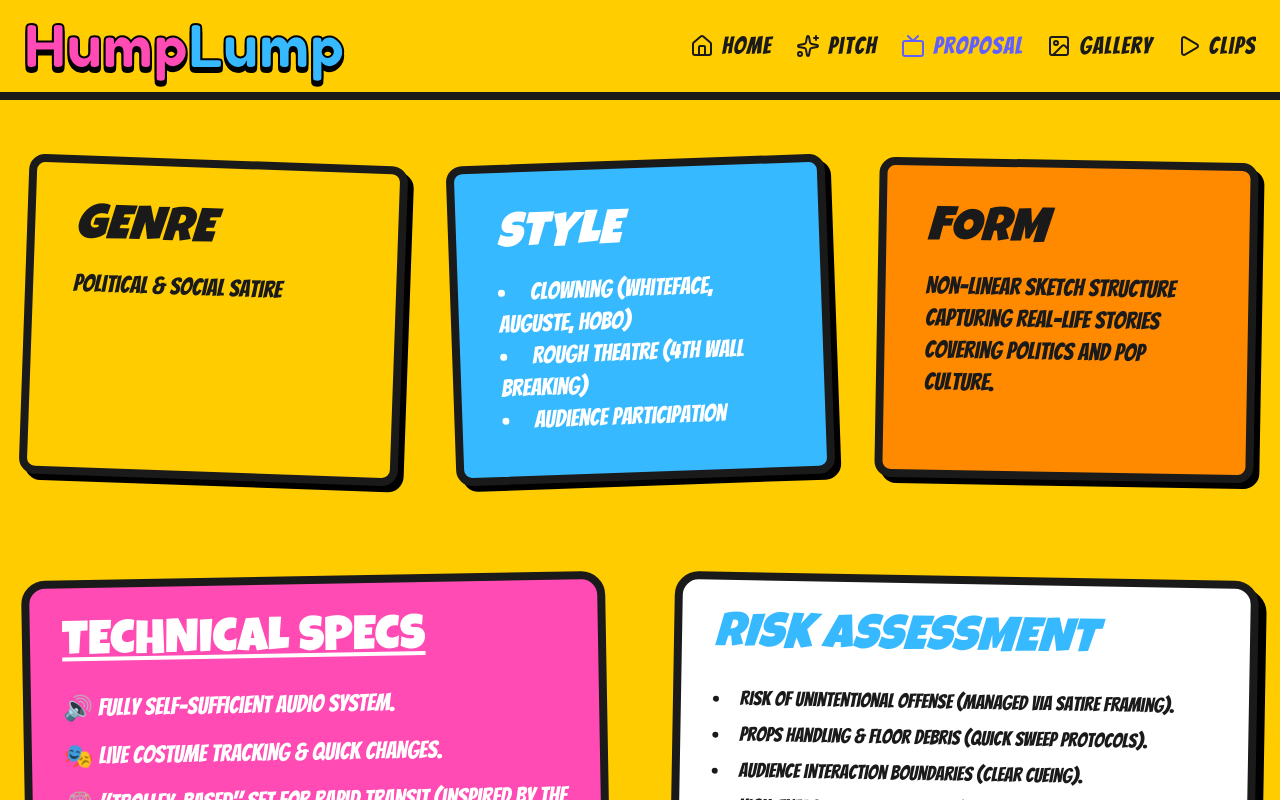
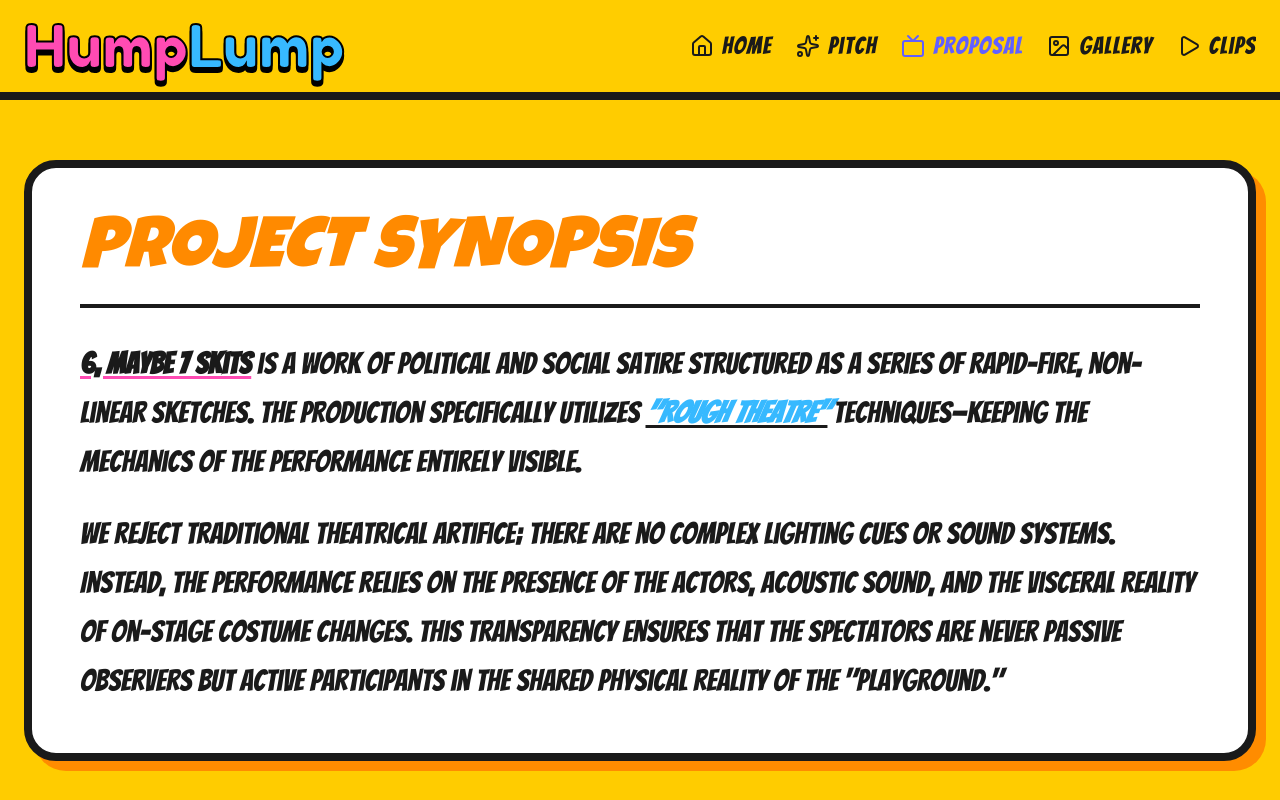
Before and after one commit to JollyLegend/humplump, a React (Vite) app: page / in a window 1280 px wide. Both pictures are taken after a click on the button "Proposal". Shown: the top 800 px of the page. Built offline with nearby package versions, Linux system fonts and the light colour scheme.

Commit message:
feat: Update strap-line and blurb
Refine the website's strap-line and marketing blurb to better reflect the satirical and absurd themes of the production.

```diff
--- a/src/App.tsx
+++ b/src/App.tsx
@@ -306,37 +306,23 @@ export default function App() {
             <div className="flex flex-col lg:flex-row gap-8 items-stretch">
               <div className="flex-1 bg-lump-yellow p-8 border-4 sm:border-8 border-lump-black shadow-[8px_8px_0_rgba(0,0,0,1)] rounded-[2rem]">
                 <h3 className="font-heading text-3xl sm:text-4xl mb-4 uppercase underline">The Strap-line</h3>
-                <p className="font-comic text-2xl sm:text-5xl italic leading-none text-lump-pink drop-shadow-[1px_1px_0_rgba(0,0,0,1)]">
-                  "Sifting through the obscenity so you don't have to."
+                <p className="font-comic text-2xl sm:text-4xl italic leading-tight text-lump-pink drop-shadow-[1px_1px_0_rgba(0,0,0,1)]">
+                  "Breaking the numbness: A satirical assault on the modern world through the eyes of the unhinged."
                 </p>
               </div>
               <div className="flex-1 bg-white p-8 border-4 sm:border-8 border-lump-black shadow-[8px_8px_0_rgba(0,0,0,1)] rounded-[2rem]">
                 <h3 className="font-heading text-3xl sm:text-4xl mb-4 uppercase text-lump-blue underline">Marketing Blurb</h3>
                 <p className="font-comic text-xl sm:text-2xl leading-tight">
-                  A high-octane blend of verbatim testimony and traditional clowning, Hump Lump's "6 or 7 Skits" is the definitive satirical payload for a generation desensitized by the digital void.
+                  Are you desensitised to the 24-hour news cycle? Join Hump Lump for an unpredictable journey through 6 (maybe 7!) real-life stories covering today's biggest politics and pop culture moments. From toxic "Alpha" podcasts to AI-generated political meltdowns, we serve up a non-linear explosion of live costume changes and visceral physical comedy.
                 </p>
               </div>
             </div>
 
-            {/* Performance Synopsis */}
-            <section className="bg-white border-4 sm:border-8 border-lump-black p-6 sm:p-12 rounded-[2rem] shadow-[10px_10px_0_rgba(255,140,0,1)]">
-              <h2 className="font-heading text-5xl sm:text-7xl text-lump-orange mb-8 uppercase italic border-b-4 border-lump-black pb-4">Performance Synopsis</h2>
-              <div className="font-comic text-xl sm:text-3xl leading-relaxed space-y-6">
-                <p>
-                  "Hump Lump" is a satirical descent into the performative nature of modern discourse. Four clowns navigate a surreal "playground" where verbatim dialogue from viral podcasts, political rallies, and social media influencers is reimagined through the lens of absurd theatre.
-                </p>
-                <p>
-                  The show cycles through 6 (maybe 7!) high-energy skits that blur the lines between reality and farce. From the hyper-masculine posture of "Alpha" podcasts to the saccharine insincerity of corporate PR, no platform is safe from the mirror.
-                </p>
-              </div>
-            </section>
-
             {/* Mission Statement */}
             <section className="bg-white border-4 sm:border-8 border-lump-black p-6 sm:p-12 rounded-[2rem] sm:rounded-[3rem] shadow-[8px_8px_0_rgba(0,0,0,1)] sm:shadow-[16px_16px_0_rgba(0,0,0,1)]">
-              <h2 className="font-heading text-6xl sm:text-8xl text-lump-pink mb-6 uppercase">Mission</h2>
+              <h2 className="font-heading text-6xl sm:text-8xl text-lump-pink mb-6 uppercase transition-transform hover:-skew-x-12 inline-block">Mission</h2>
               <p className="font-comic text-2xl sm:text-4xl leading-tight">
-                To break numbness and provoke change by holding a theatrical mirror to the face of modern masculinity.
-                We use verbatim theatre and clowning to expose the absurdity of real-world characters in a non-linear playground.
+                Hump Lump is a provocative theatre collective dedicated to dismantling the numbness of modern existence. By fusing the disruptive energy of personal clowning with "Rough Theatre" aesthetics, we confront the absurdities of contemporary politics and digital culture. We create a confrontational "playground" where the fourth wall is non-existent, inviting audiences to engage with uncomfortable truths through the liberating lens of satire.
               </p>
             </section>
 
@@ -346,10 +332,10 @@ export default function App() {
               <div className="grid grid-cols-1 md:grid-cols-2 gap-12 items-center">
                   <div className="space-y-6">
                     <p className="font-comic text-xl sm:text-3xl leading-relaxed">
-                    A <span className="bg-lump-yellow px-2">"Play within a play frame"</span> work where literal clowns enter a "playground" to act out real world characters.
+                      A <span className="bg-lump-yellow px-2 font-bold rotate-1 inline-block">"Play within a play frame"</span> where four personal clowns enter a designated "playground" to act out real world characters.
                     </p>
                     <p className="font-comic text-xl sm:text-3xl leading-relaxed">
-                    Exploring different styles of theatre through the lens of Satire, making commentary on each scene's story.
+                      Exploring different styles of theatre through the lens of Satire, making commentary on each scene's story using <span className="bg-lump-blue text-white px-2">Rough Theatre</span> techniques.
                     </p>
                   </div>
                 <div className="bg-lump-black p-4 sm:p-8 text-white rounded-3xl transform rotate-1">
@@ -374,6 +360,38 @@ export default function App() {
             exit={{ opacity: 0, scale: 1.1 }}
             className="pt-32 sm:pt-40 pb-24 px-6 container mx-auto space-y-12 sm:space-y-24"
           >
+            {/* Project Synopsis */}
+            <section className="bg-white border-4 sm:border-8 border-lump-black p-6 sm:p-12 rounded-[2rem] shadow-[10px_10px_0_rgba(255,140,0,1)]">
+              <h2 className="font-heading text-5xl sm:text-7xl text-lump-orange mb-8 uppercase italic border-b-4 border-lump-black pb-4">Project Synopsis</h2>
+              <div className="font-comic text-xl sm:text-3xl leading-relaxed space-y-6">
+                <p>
+                  <span className="font-bold underline decoration-lump-pink">6, Maybe 7 Skits</span> is a work of political and social satire structured as a series of rapid-fire, non-linear sketches. The production specifically utilizes <span className="italic font-bold text-lump-blue underline decoration-lump-black">"Rough Theatre"</span> techniques—keeping the mechanics of the performance entirely visible.
+                </p>
+                <p>
+                  We reject traditional theatrical artifice; there are no complex lighting cues or sound systems. Instead, the performance relies on the presence of the actors, acoustic sound, and the visceral reality of on-stage costume changes. This transparency ensures that the spectators are never passive observers but active participants in the shared physical reality of the "playground."
+                </p>
+              </div>
+            </section>
+
+            {/* Key Content Pillars */}
+            <section className="space-y-8">
+              <h2 className="font-heading text-5xl sm:text-7xl text-lump-pink uppercase text-center md:text-left">Key Content Pillars</h2>
+              <div className="grid grid-cols-1 md:grid-cols-3 gap-8">
+                <div className="bg-white p-8 border-4 border-lump-black rounded-3xl shadow-[8px_8px_0_rgba(0,0,0,1)] hover:-translate-y-2 transition-transform">
+                  <h3 className="font-heading text-3xl mb-4 text-lump-blue uppercase">Hyper-Realistic Satire</h3>
+                  <p className="font-comic text-lg">In sequences like the "Chad Speaks" podcast, we abandon traditional theatricality for grounded realism. The satire becomes an uncomfortable reflection of reality.</p>
+                </div>
+                <div className="bg-white p-8 border-4 border-lump-black rounded-3xl shadow-[8px_8px_0_rgba(0,0,0,1)] hover:-translate-y-2 transition-transform">
+                  <h3 className="font-heading text-3xl mb-4 text-lump-orange uppercase">Physical Absurdism</h3>
+                  <p className="font-comic text-lg">Using heightened movement, we explore the "Sigma Male" phenomenon as a form of physical home invasion, turning digital pressures into tangible threat.</p>
+                </div>
+                <div className="bg-white p-8 border-4 border-lump-black rounded-3xl shadow-[8px_8px_0_rgba(0,0,0,1)] hover:-translate-y-2 transition-transform">
+                  <h3 className="font-heading text-3xl mb-4 text-pink-500 uppercase">Verbatim & AI Critique</h3>
+                  <p className="font-comic text-lg">The production utilizes verbatim scripts and AI-generated text to highlight the fragility of modern leadership, transforming political addresses into physical emergencies.</p>
+                </div>
+              </div>
+            </section>
+
             {/* Genre & Style Grid */}
             <div className="grid grid-cols-1 md:grid-cols-2 lg:grid-cols-3 gap-6 sm:gap-12">
               <div className="bg-lump-yellow p-6 sm:p-10 border-4 sm:border-8 border-lump-black shadow-[6px_6px_0_rgba(0,0,0,1)] rounded-2xl rotate-2">
@@ -383,35 +401,34 @@ export default function App() {
               <div className="bg-lump-blue p-6 sm:p-10 border-4 sm:border-8 border-lump-black shadow-[6px_6px_0_rgba(0,0,0,1)] rounded-2xl -rotate-2 text-white">
                 <h3 className="font-heading text-4xl sm:text-5xl mb-4 uppercase italic">Style</h3>
                 <ul className="font-comic text-lg sm:text-2xl list-disc list-inside">
-                  <li>Clowning (Whiteface, Auguste, Hobo)</li>
-                  <li>Rough Theatre (4th Wall breaking)</li>
-                  <li>Audience Participation</li>
+                  <li>Personal Clowning (Devised)</li>
+                  <li>Rough Theatre (Visible mechanics)</li>
+                  <li>Direct Audience Participation</li>
                 </ul>
               </div>
               <div className="bg-lump-orange p-6 sm:p-10 border-4 sm:border-8 border-lump-black shadow-[6px_6px_0_rgba(0,0,0,1)] rounded-2xl rotate-1">
                 <h3 className="font-heading text-4xl sm:text-5xl text-lump-black mb-4 uppercase italic">Form</h3>
-                <p className="font-comic text-xl sm:text-2xl">Non-linear sketch structure capturing real-life stories covering politics and pop culture.</p>
+                <p className="font-comic text-xl sm:text-2xl">Non-linear sketch structure capturing 6 (maybe 7!) real-life stories covering today's biggest politics and pop culture moments.</p>
               </div>
             </div>
 
             {/* Technical Specification */}
             <section className="grid grid-cols-1 md:grid-cols-2 gap-8 sm:gap-16">
               <div className="bg-lump-pink p-8 border-4 sm:border-8 border-lump-black text-white rounded-3xl -rotate-1">
-                <h3 className="font-heading text-4xl sm:text-5xl mb-6 uppercase underline">Technical Specs</h3>
+                <h3 className="font-heading text-4xl sm:text-5xl mb-6 uppercase underline">The Bare Essentials</h3>
                 <ul className="font-comic text-lg sm:text-2xl space-y-4">
-                  <li>🔊 Fully self-sufficient audio system.</li>
-                  <li>🎭 Live costume tracking & quick changes.</li>
-                  <li>🎡 "Trolley-based" set for rapid transit (inspired by the Butterfly House).</li>
-                  <li>🎟️ Minimal tech requirement: 13 amp plug if available.</li>
+                  <li>📍 Space: 5m x 5m "playground"</li>
+                  <li>⏱️ Duration: 45 – 60 minutes</li>
+                  <li>⚡ Set-Up/Strike: 20 mins each</li>
+                  <li>🎭 Company: 4 Performers</li>
                 </ul>
               </div>
               <div className="bg-white p-8 border-4 sm:border-8 border-lump-black rounded-3xl rotate-1 shadow-[8px_8px_0_rgba(0,0,0,1)]">
-                <h3 className="font-heading text-4xl sm:text-5xl text-lump-blue mb-6 uppercase italic">Risk Assessment</h3>
-                <ul className="font-comic text-lg sm:text-xl space-y-2 list-disc list-inside">
-                  <li>Risk of unintentional offense (managed via satire framing).</li>
-                  <li>Props handling & floor debris (quick sweep protocols).</li>
-                  <li>Audience interaction boundaries (clear cueing).</li>
-                  <li>High-energy movement safety (non-slip footwear).</li>
+                <h3 className="font-heading text-4xl sm:text-5xl text-lump-blue mb-6 uppercase italic">Low-Footprint Tech</h3>
+                <ul className="font-comic text-lg sm:text-xl space-y-2">
+                  <li>📢 <strong>No mics/PA:</strong> Acoustic & live vocal performance.</li>
+                  <li>💡 <strong>House lights:</strong> Performs under found/stable light.</li>
+                  <li>📦 <strong>Modular Set:</strong> Wheeled clothing racks and prop crates remain visible throughout.</li>
                 </ul>
               </div>
             </section>
```
Lines whose indentation alone changed are shown as unchanged.
